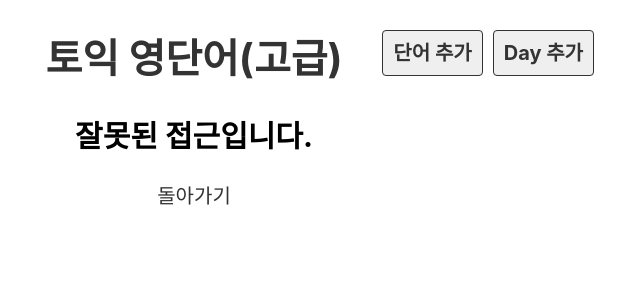
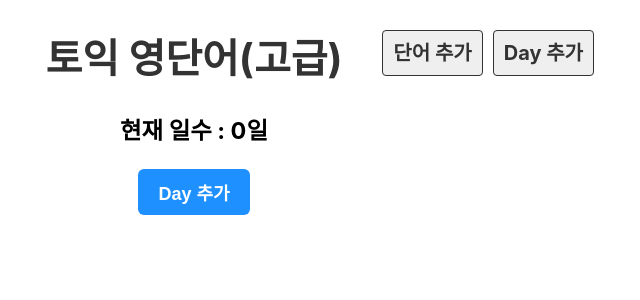
Before and after one commit to chungi21/React-Basic, a React (Create React App) app: page /create_day in a window 1280 px wide. Shown: the top 300 px of the page, without its empty margins (446-1086 px from the left). Built offline with nearby package versions, Linux system fonts and the light colour scheme; no server answers.

Commit message:
POST(생성) - Day 추가

```diff
--- a/src/App.js
+++ b/src/App.js
@@ -1,13 +1,11 @@
-import logo from './logo.svg';
 import './App.css';
-import Hello from './component/Hello';
-import styles from "./App.module.css";
 import { BrowserRouter, Routes, Route } from "react-router-dom";
 import Header from "./component/Header";
 import DayList from "./component/DayList";
 import Day from "./component/Day";
 import EmptyPage from './component/EmptyPage';
 import CreateWord from './component/CreateWord';
+import CreateDay from './component/CreateDay';
 
 function App() {
   return (
@@ -18,6 +16,7 @@
           <Route path="/" exact element={<DayList />} />
           <Route path="/day/:day" element={<Day />} />
           <Route path="/create_word" element={<CreateWord />} />
+          <Route path="/create_day" element={<CreateDay />} />
           <Route path="*" element={<EmptyPage />} />
         </Routes>
       </div>
--- /dev/null
+++ b/src/component/CreateDay.js
@@ -0,0 +1,33 @@
+import useFetch from "../hooks/useFetch"
+import { useNavigate  } from "react-router-dom";
+
+export default function CreateDay() {
+    const days = useFetch(`http://localhost:3001/days`);
+    const history = useNavigate();
+
+    function addDay() {
+
+        fetch(`http://localhost:3001/days/`,{
+            method : 'POST',
+            headers : {
+                'Content-Type' : "application/json",
+            },
+            body : JSON.stringify({
+                day : days.length+1
+            })
+        })
+        .then(res =>{
+            if(res.ok){
+                alert("생성이 완료 되었습니다.");
+                history(`/`);
+            }
+        })
+    }
+
+    return (
+        <div>
+            <h3>현재 일수 : {days.length}일</h3>
+            <button onClick={addDay}>Day 추가</button>
+        </div>
+    )
+}
--- a/src/component/Header.js
+++ b/src/component/Header.js
@@ -8,7 +8,7 @@
             </h1>
             <div className="menu">
                 <Link to="/create_word" className="link">단어 추가</Link>
-                <a href="#x" className="link">Day 추가</a>
+                <Link to="/create_day" className="link">Day 추가</Link>
             </div>
         </div>
     );
--- a/src/db/data.json
+++ b/src/db/data.json
@@ -11,6 +11,10 @@
     {
       "id": "3",
       "day": 3
+    },
+    {
+      "id": "39c7",
+      "day": 4
     }
   ],
   "words": [
```
